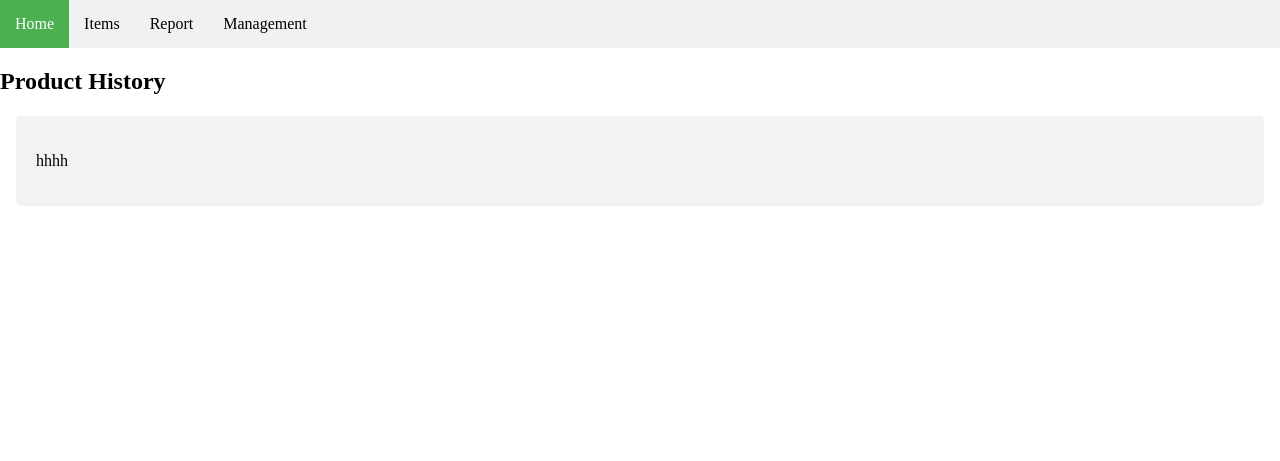
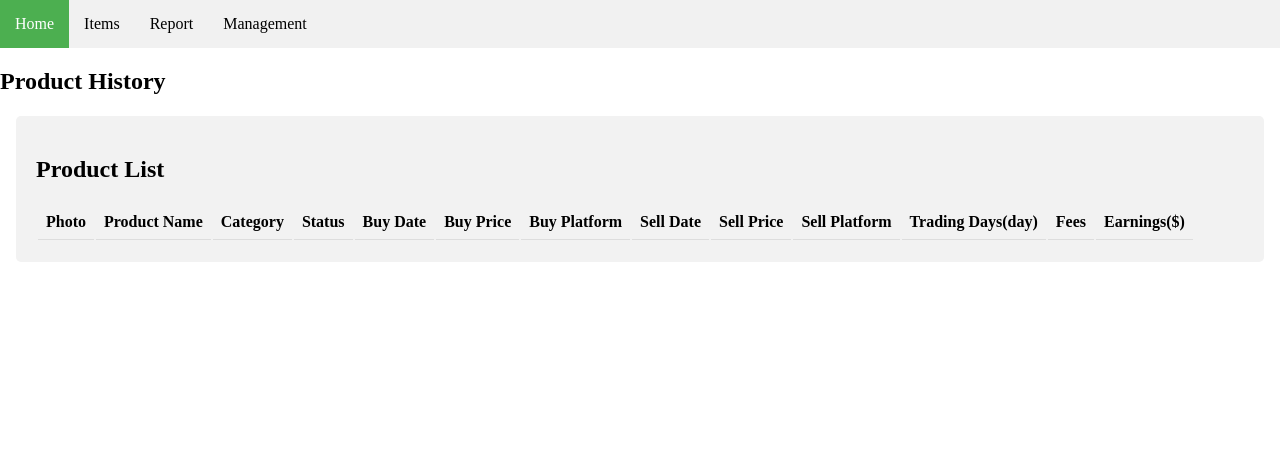
Before and after one commit to beibeizheng/furniture, a Flask app: page /items in a window 1280 px wide. Shown: the top 461 px of the page. Run offline with Flask 3, Linux system fonts and the light colour scheme; data comes from the database, SQL or seed files in the repository; data that the repository does not hold is empty.

Commit message:
Initial deployment of the item page

```diff
--- a/app.py
+++ b/app.py
@@ -4,8 +4,31 @@ from flask import request
 from flask import redirect
 from flask import url_for
 import re
+from datetime import datetime
+import mysql.connector
+from mysql.connector import FieldType
+import connect
 
 app = Flask(__name__)
+
+# Defining custom filters
+def days_diff(end_date, start_date):
+    return (end_date - start_date).days
+
+# Register a custom filter
+app.jinja_env.filters['days_diff'] = days_diff
+
+dbconn = None
+connection = None
+
+def getCursor():
+    global dbconn
+    global connection
+    connection = mysql.connector.connect(user=connect.dbuser, \
+    password=connect.dbpass, host=connect.dbhost, \
+    database=connect.dbname, autocommit=True)
+    dbconn = connection.cursor()
+    return dbconn
 
 
 @app.route("/")
@@ -15,7 +38,17 @@ def home():
 
 @app.route("/items")
 def items():
-    return render_template("items.html")
+    connection = getCursor()
+    connection.execute("""SELECT p.product_name,c.category_name,s.status_name,p.buy_date,p.buy_price,bpf.platform_name AS buy_platform_name,
+            p.sell_date,p.sell_price,spf.platform_name AS sell_platform_name,p.fees
+            FROM products p
+            JOIN category c ON p.category_id = c.category_id
+            JOIN status s ON p.status_id = s.status_id
+            JOIN platform bpf ON p.buy_platform_id = bpf.platform_id
+            JOIN platform spf ON p.sell_platform_id = spf.platform_id;""")
+    productList = connection.fetchall()
+    print("productList",productList)
+    return render_template("items.html", product_list = productList)
 
 @app.route("/report")
 def report():
--- /dev/null
+++ b/connect.py
@@ -0,0 +1,7 @@
+# These details are available on the first MySQL Workbench screen
+# Usually called 'Local Instance'
+dbuser = "root" # Your MySQL username - likely 'root'
+dbpass = "" # ---- PUT YOUR PASSWORD HERE ----
+dbhost = "localhost"
+dbport = "3306"
+dbname = "furniture"
--- a/static/css.css
+++ b/static/css.css
@@ -92,6 +92,20 @@ div.content {
   }
 
 
+  /* items page */
+  .items table {
+    border-collapse: collapse;
+    width: 100%;
+  }
+
+
+  .items th, td {
+    padding: 8px;
+    text-align: left;
+    border-bottom: 1px solid #ddd;
+  }
+
+
 @media screen and (max-width: 1400px) {
   ul.sidenav {
     width: 100%;
--- a/templates/items.html
+++ b/templates/items.html
@@ -8,6 +8,46 @@
 {% block content %}
 
 <div class="container">
-    <p>hhhh</p>
+    <h2>Product List</h2>
+    <table class="items">
+        <thead>
+            <tr>
+                <th>Photo</th>
+                <th>Product Name</th>
+                <th>Category</th>
+                <th>Status</th>
+                <th>Buy Date</th>
+                <th>Buy Price</th>
+                <th>Buy Platform</th>
+                <th>Sell Date</th>
+                <th>Sell Price</th>
+                <th>Sell Platform</th>
+                <th>Trading Days(day)</th>
+                <th>Fees</th>
+                <th>Earnings($)</th>
+            </tr>
+        </thead>
+        <tbody>
+            {% for product in product_list %}
+            <tr>
+                <td>
+                    <img src="{{ url_for('static', filename='images/' +'Picture1.jpg') }}" alt="{{ product.name }}" style="width:100px;height:100px;">
+                </td>
+                <td>{{ product[0] }}</td>
+                <td>{{ product[1] }}</td>
+                <td>{{ product[2] }}</td>
+                <td>{{ product[3] }}</td>
+                <td>{{ product[4] }}</td>
+                <td>{{ product[5] }}</td>
+                <td>{{ product[6] }}</td>
+                <td>{{ product[7] }}</td>
+                <td>{{ product[8] }}</td>
+                <td>{{ product[6] | days_diff(product[3]) }} days</td>
+                <td>{{ product[9] }}</td>
+                <td>{{ product[7]-product[4]}}</td>
+            </tr>
+            {% endfor %}
+        </tbody>
+    </table>
 </div>
 {% endblock %}
```
Also changed, not shown: templates/index.html (+9 -4 lines), static/images/Picture1.jpg (added).
